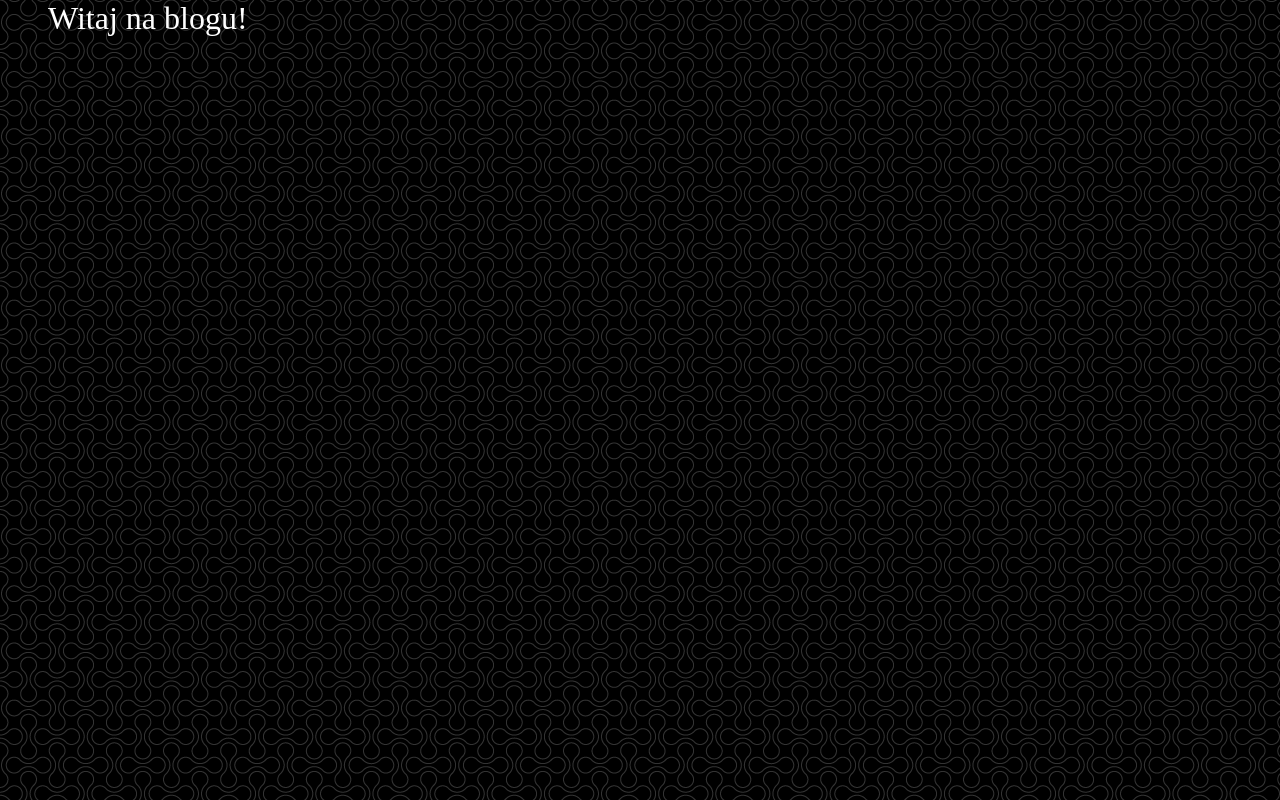
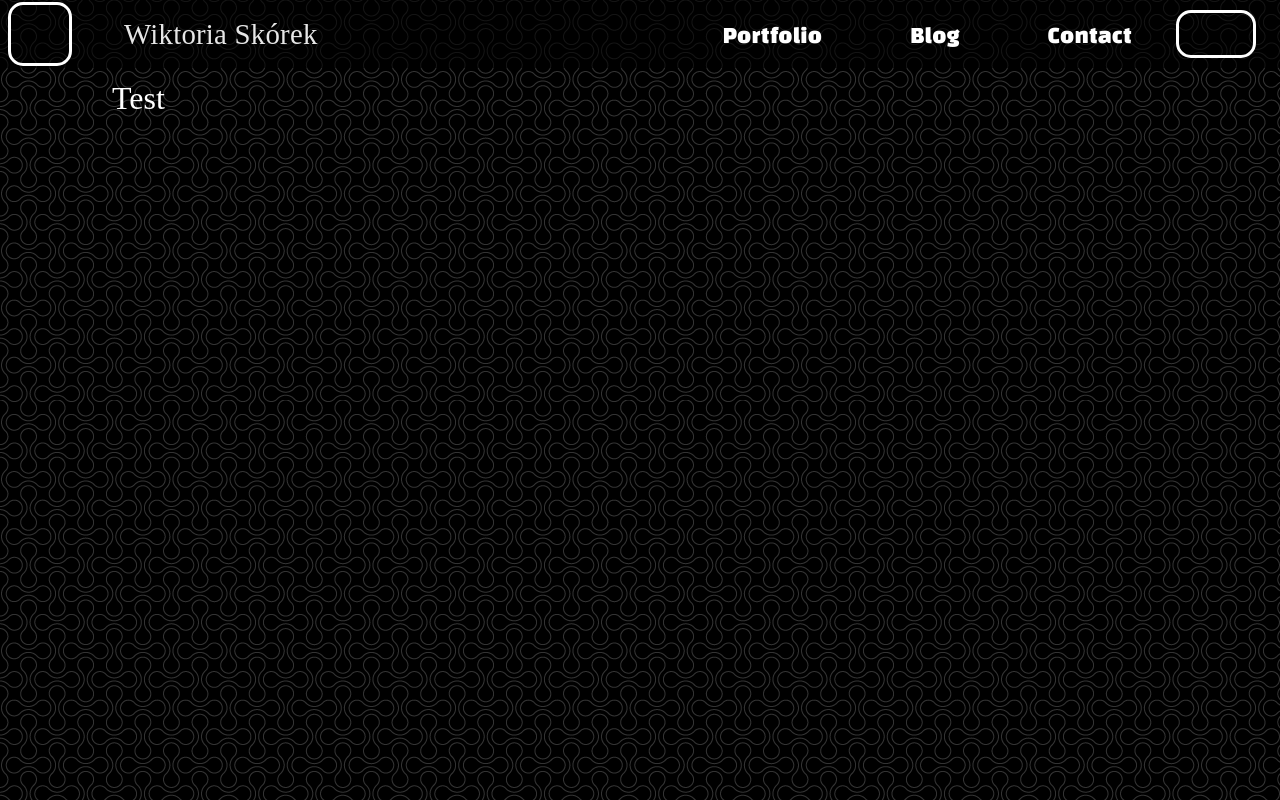
Before and after one commit to s-jez/Portfolio-3DArist, a React (Create React App) app: page /blog in a window 1280 px wide. Built offline with nearby package versions, Linux system fonts and the light colour scheme; a web font is replaced by a local one.

Commit message:
Add component to subpages.

```diff
--- a/src/pages/Blog/Container/Blog.tsx
+++ b/src/pages/Blog/Container/Blog.tsx
@@ -1,7 +1,16 @@
+import { Container } from "@mui/material";
+import Navbar from "components/Navbar/Navbar";
 import React from "react";
 
 const Blog = () => {
-  return <h1 style={{ color: "white" }}>Witaj na blogu!</h1>;
+  return (
+    <>
+      <Navbar />
+      <Container style={{ paddingTop: "5rem" }}>
+        <h1 style={{ color: "white" }}>Test</h1>
+      </Container>
+    </>
+  );
 };
 
 export default Blog;
--- a/src/pages/Portfolio/Container/Portfolio.tsx
+++ b/src/pages/Portfolio/Container/Portfolio.tsx
@@ -1,7 +1,14 @@
+import { Container } from "@mui/system";
+import Navbar from "components/Navbar/Navbar";
 import React from "react";
 
 const Portfolio = () => {
-  return <h1 style={{ color: "white" }}>Witaj w portfolio!</h1>;
+  return (
+    <>
+      <Navbar />
+      <Container></Container>
+    </>
+  );
 };
 
 export default Portfolio;
```
